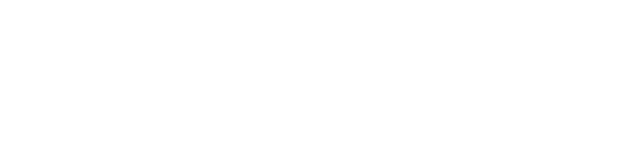
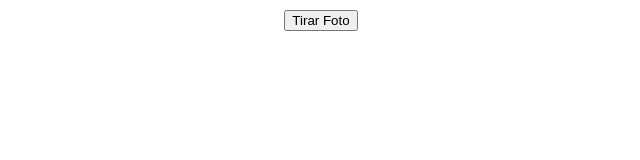
Before and after one commit to lucasgcruz/arcsiv9, a plain HTML site: page index.html in a window 1280 px wide. Shown: the whole page, without its empty margins (319-959 px from the left). Drawn offline with Linux system fonts and the light colour scheme.

Commit message:
Update index.html

```diff
--- a/index.html
+++ b/index.html
@@ -9,6 +9,10 @@
     </head>
 
     <body style="margin: 0; overflow: hidden;">
+        <div style='position: fixed; top: 10px; width:100%; text-align: center; z-index: 1;'>
+    <button>
+        Tirar Foto
+    </button>
         <a-scene
             vr-mode-ui="enabled: false;"
             loading-screen="enabled: false;"
```
